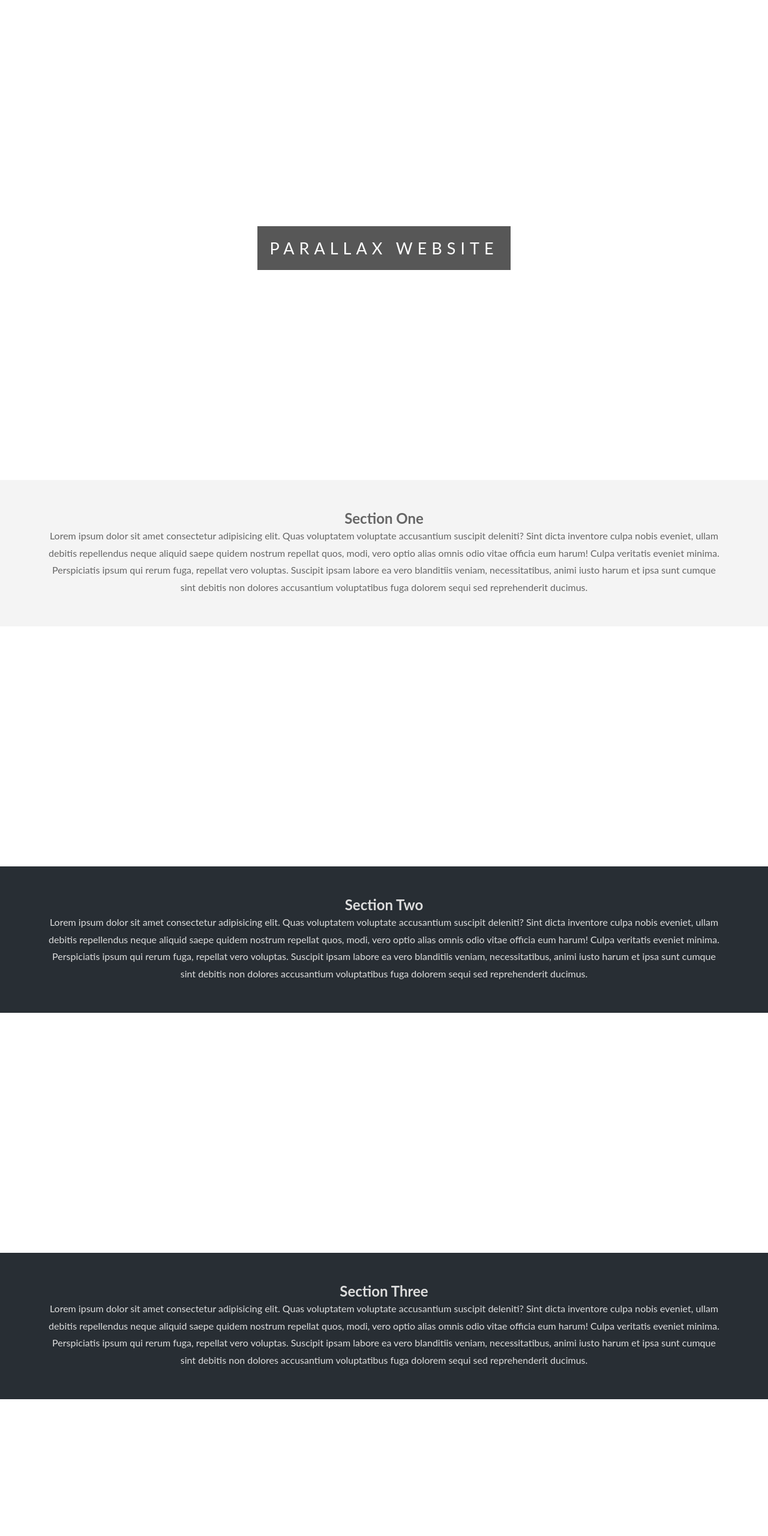
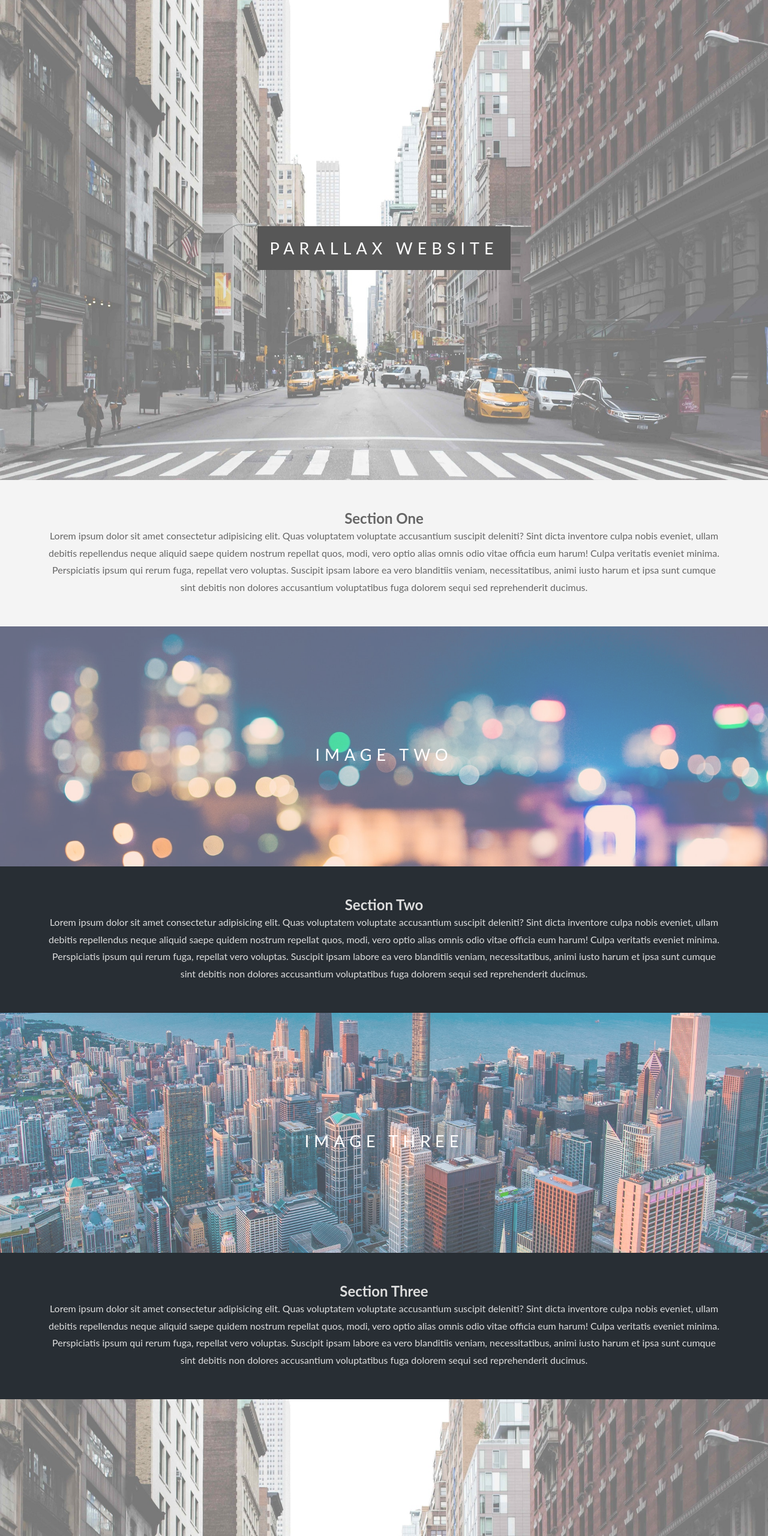
Before and after one commit to 1abhi6/parallax-website, a plain HTML site: page index.html in a window 1280 px wide. Shown: the top 2560 px of the page at 60% size. Drawn offline with Linux system fonts and the light colour scheme.

Commit message:
Update style.css

```diff
--- a/style.css
+++ b/style.css
@@ -22,20 +22,20 @@ body,html{
 
 }
 .img1{
-    background-image: url('../images/image1.jpg');
+    background-image: url('image1.jpg');
     min-height:100%;
 }
 
 .img2{
-    background-image: url('../images/image2.jpg');
+    background-image: url('image2.jpg');
     min-height:400px;
 }
 .img3{
-    background-image: url('../images/image3.jpg');
+    background-image: url('image3.jpg');
     min-height:400px;
 }
 .img4{
-    background-image: url('../images/image1.jpg');
+    background-image: url('image1.jpg');
     min-height:100%;
 }
 
```
